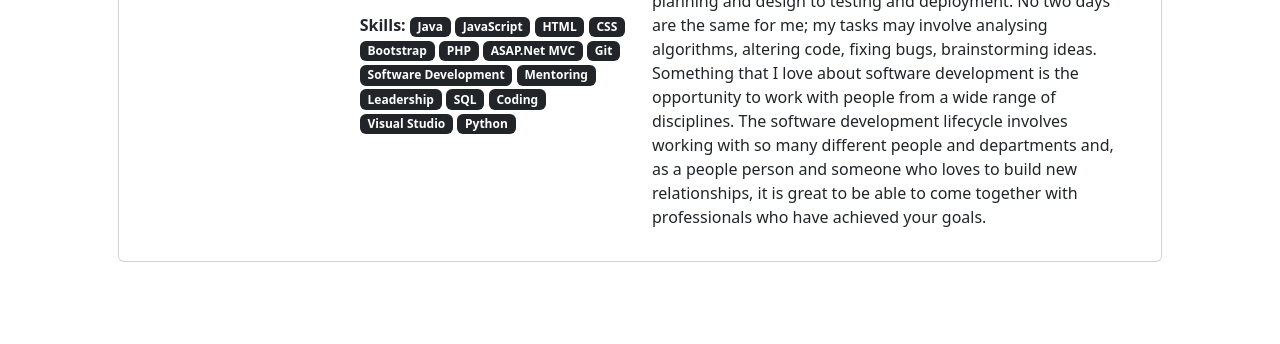
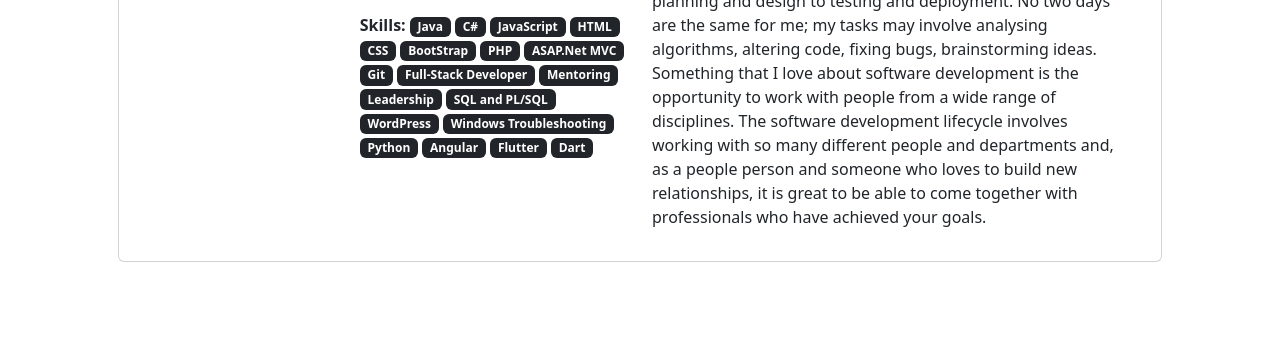
Before and after one commit to Anele34/anele-zungu-portfolio, a plain HTML site: page index.html in a window 1280 px wide. Shown: the part 1044-1388 px from the top of the page. Drawn offline with nearby package versions, Linux system fonts and the light colour scheme.

Commit message:
added new skills

```diff
--- a/index.html
+++ b/index.html
@@ -109,20 +109,24 @@
                     <p><strong>Phone:</strong>+27764963598</p>
                     <p><strong>Skills:</strong>
                       <span class="badge badge-pill bg-dark">Java</span>
+                      <span class="badge badge-pill bg-dark">C#</span>
                       <span class="badge badge-pill bg-dark">JavaScript</span>
                       <span class="badge badge-pill bg-dark">HTML</span>
                       <span class="badge badge-pill bg-dark">CSS</span>
-                      <span class="badge badge-pill bg-dark">Bootstrap</span>
+                      <span class="badge badge-pill bg-dark">BootStrap</span>
                       <span class="badge badge-pill bg-dark">PHP</span>
                       <span class="badge badge-pill bg-dark">ASAP.Net MVC</span>
                       <span class="badge badge-pill bg-dark">Git</span>
-                      <span class="badge badge-pill bg-dark">Software Development</span>
+                      <span class="badge badge-pill bg-dark">Full-Stack Developer</span>
                       <span class="badge badge-pill bg-dark">Mentoring</span>
                       <span class="badge badge-pill bg-dark">Leadership</span>
-                      <span class="badge badge-pill bg-dark">SQL</span>
-                      <span class="badge badge-pill bg-dark">Coding</span>
-                      <span class="badge badge-pill bg-dark">Visual Studio</span>
+                      <span class="badge badge-pill bg-dark">SQL and PL/SQL</span>
+                      <span class="badge badge-pill bg-dark">WordPress</span>
+                      <span class="badge badge-pill bg-dark">Windows Troubleshooting</span>
                       <span class="badge badge-pill bg-dark">Python</span>
+                      <span class="badge badge-pill bg-dark">Angular</span>
+                      <span class="badge badge-pill bg-dark">Flutter</span>
+                      <span class="badge badge-pill bg-dark">Dart</span>
                     </p>
                   </div>
                 </div>
```
